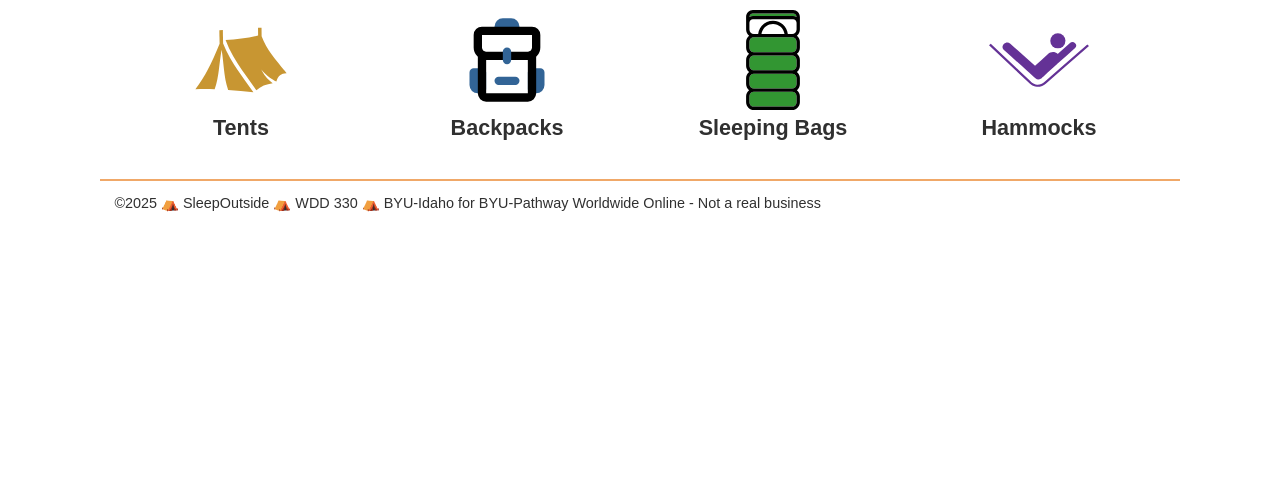
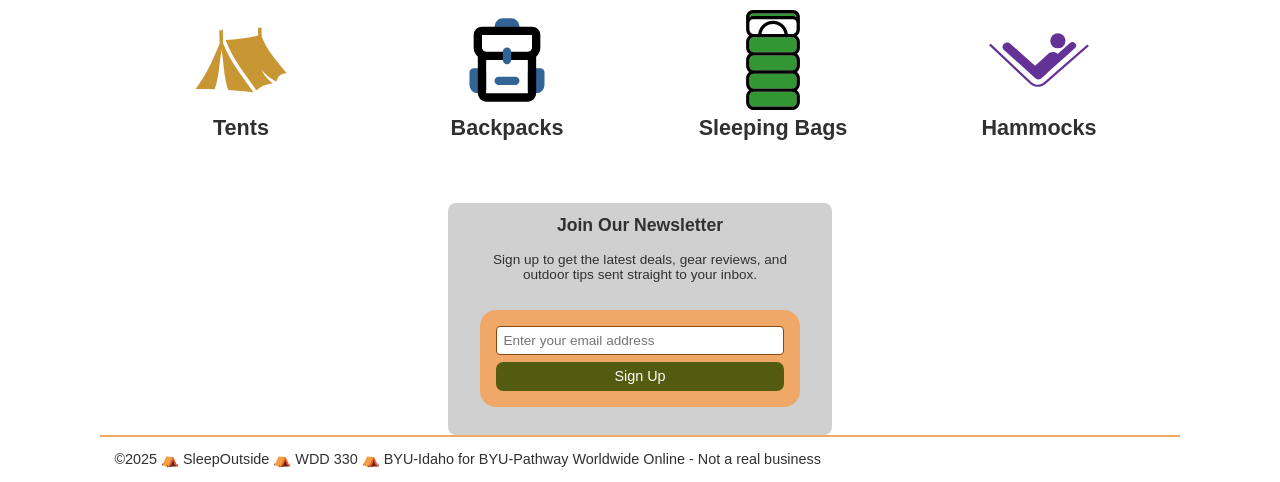
Before and after one commit to jdethington/wdd330-team-05, a website built with Vite: page src/index.html in a window 1280 px wide. Shown: the part 693-1175 px from the top of the page. Before the commit the page ends 919 px from the top, so only its background shows below. Built offline with nearby package versions, Linux system fonts and the light colour scheme.

Commit message:
Add newsletter signup section

```diff
--- a/src/css/style.css
+++ b/src/css/style.css
@@ -220,6 +220,50 @@ button,
 
 .products h2 {
   margin-bottom: 1em;
+}
+
+.newsletter {
+  margin: 1.5rem auto 0;
+  padding: 0.75rem 1rem;
+  max-width: 24rem;
+  text-align: center;
+  background-color: var(--light-grey);
+  border-radius: 0.5rem;
+}
+
+.newsletter h2 {
+  margin-bottom: 0.25rem;
+  font-size: 1.1rem;
+}
+
+.newsletter p {
+  margin: 0 auto 0.5rem;
+  font-size: 0.85rem;
+}
+
+.newsletter__form {
+  display: flex;
+  flex-wrap: wrap;
+  justify-content: center;
+  gap: 0.4rem;
+}
+
+.newsletter__form input[type="email"] {
+  flex: 1 1 140px;
+  padding: 0.4rem;
+  border: 1px solid var(--tertiary-color);
+  border-radius: 4px;
+  font-size: 0.85rem;
+}
+
+.newsletter__form button {
+  flex: 0 0 auto;
+  margin: 0;
+  padding: 0.4rem 1rem;
+  font-size: 0.9rem;
+}
+.newsletter__form button:focus {
+  outline: none;
 }
 
 .display-products img {
--- a/src/index.html
+++ b/src/index.html
@@ -57,6 +57,24 @@
           </li>
         </ul>
       </section>
+      <section class="newsletter">
+        <h2>Join Our Newsletter</h2>
+        <p>
+          Sign up to get the latest deals, gear reviews, and outdoor tips
+          sent straight to your inbox.
+        </p>
+        <form id="newsletterForm" class="newsletter__form">
+          <label for="newsletterEmail" class="hide">Email address</label>
+          <input
+            type="email"
+            id="newsletterEmail"
+            name="newsletterEmail"
+            placeholder="Enter your email address"
+            required
+          />
+          <button type="submit">Sign Up</button>
+        </form>
+      </section>
     </main>
     <footer id="main-footer"></footer>
   </body>
--- a/src/js/main.js
+++ b/src/js/main.js
@@ -1,6 +1,5 @@
 import Alerts from "./alerts.mjs";
-import { loadHeaderFooter, cartSuperscript } from "./utils.mjs";
-
+import { loadHeaderFooter, cartSuperscript, alertMessage, setLocalStorage, getLocalStorage } from "./utils.mjs";
 const alertWaitTime = 1000;
 
 loadHeaderFooter();
@@ -12,3 +11,29 @@ function alert() {
 }
 
 cartSuperscript();
+function initNewsletterForm() {
+  const form = document.querySelector("#newsletterForm");
+  if (!form) return;
+
+  form.addEventListener("submit", (e) => {
+    e.preventDefault();
+    const emailInput = form.querySelector("#newsletterEmail");
+    const email = emailInput.value.trim();
+
+    if (!email || !form.checkValidity()) {
+      alertMessage("Please enter a valid email address.");
+      return;
+    }
+
+    const subscribers = getLocalStorage("so-newsletter") || [];
+    if (!subscribers.includes(email)) {
+      subscribers.push(email);
+      setLocalStorage("so-newsletter", subscribers);
+    }
+
+    alertMessage(`Thanks for signing up, ${email}!`, false);
+    form.reset();
+  });
+}
+
+initNewsletterForm();
```
